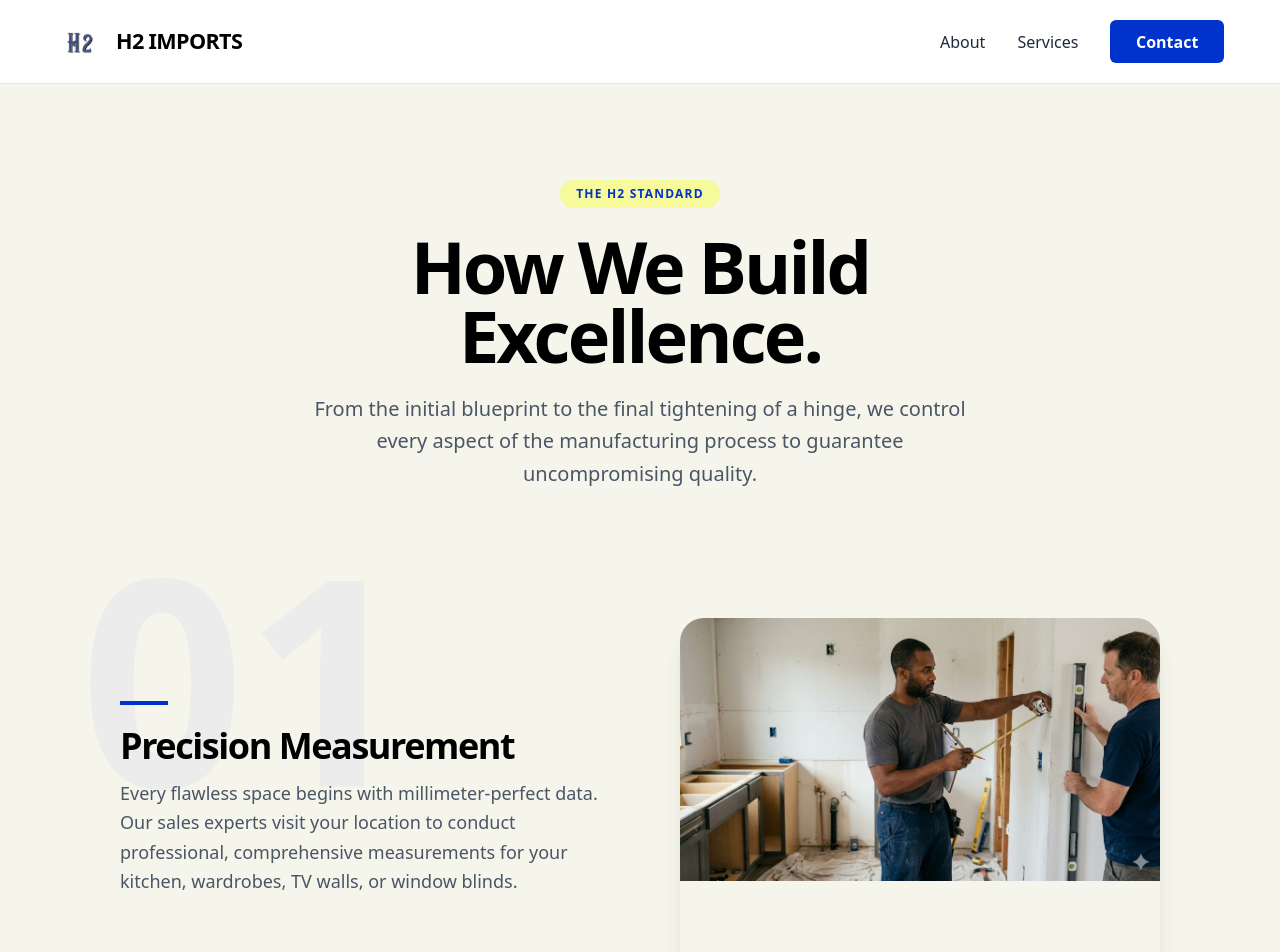
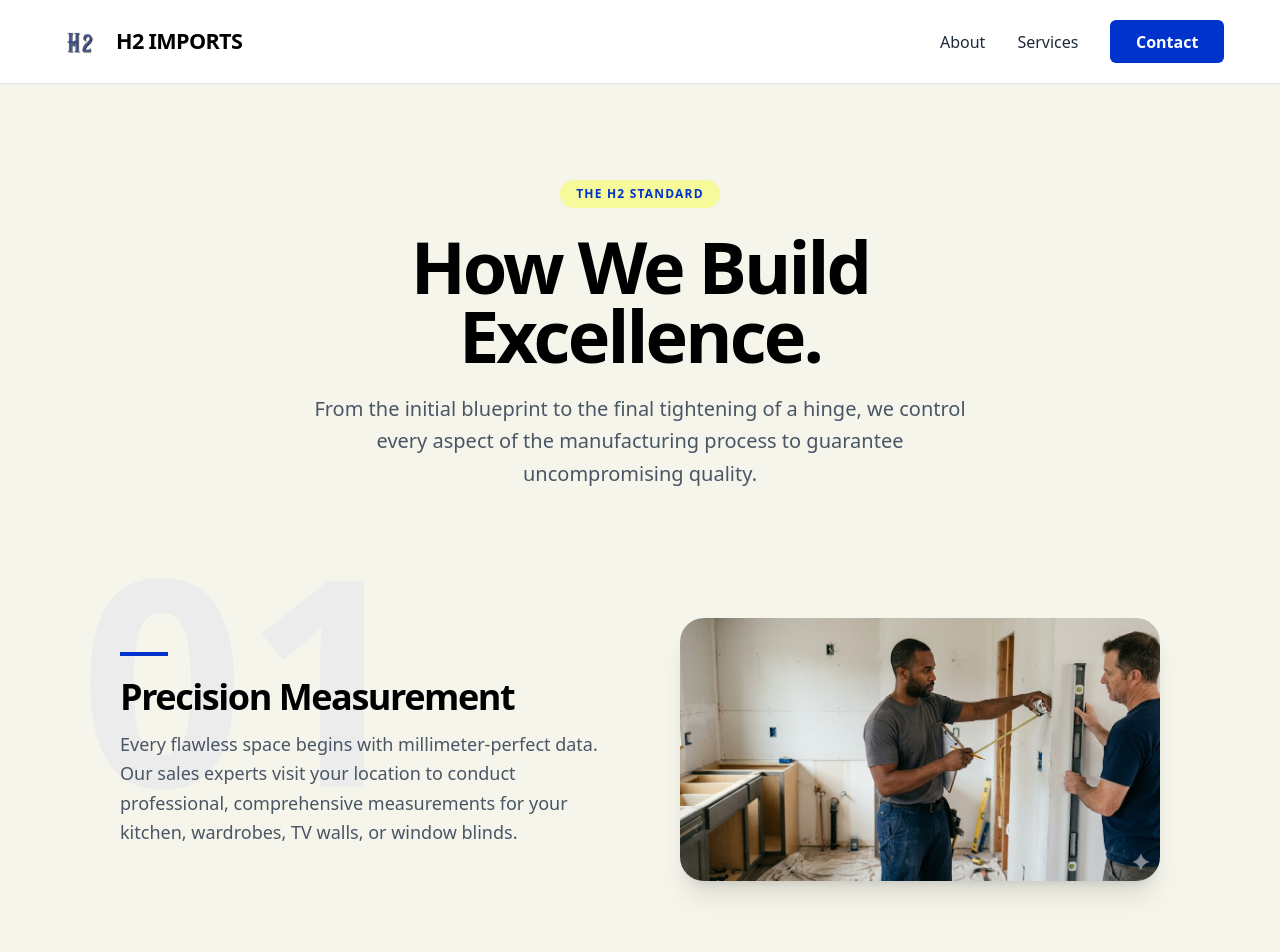
Before and after one commit to h2imports-canada/h2imports-website, a Next.js app: page /process in a window 1280 px wide. Shown: the top 952 px of the page. Built offline with nearby package versions, Linux system fonts and the light colour scheme.

Commit message:
Process Picture Shape Correction

```diff
--- a/app/process/page.tsx
+++ b/app/process/page.tsx
@@ -149,12 +149,13 @@ export default function ProcessPage() {
                 </div>
 
                 {/* IMAGE BLOCK */}
-                <div className="relative z-10 w-full md:w-1/2 aspect-[4/3] rounded-3xl overflow-hidden shadow-xl">
+                <div className="relative z-10 w-full md:w-1/2 rounded-3xl overflow-hidden shadow-xl bg-white">
                   <FadeInSection delay="200ms">
                     <img
                       src={step.img}
                       alt={step.title}
-                      className="w-full h-full object-cover transition-transform duration-700 hover:scale-105"
+                      // w-full and h-auto forces the container to dynamically match the image's exact dimensions
+                      className="w-full h-auto block transition-transform duration-700 hover:scale-105"
                     />
                   </FadeInSection>
                 </div>
```
